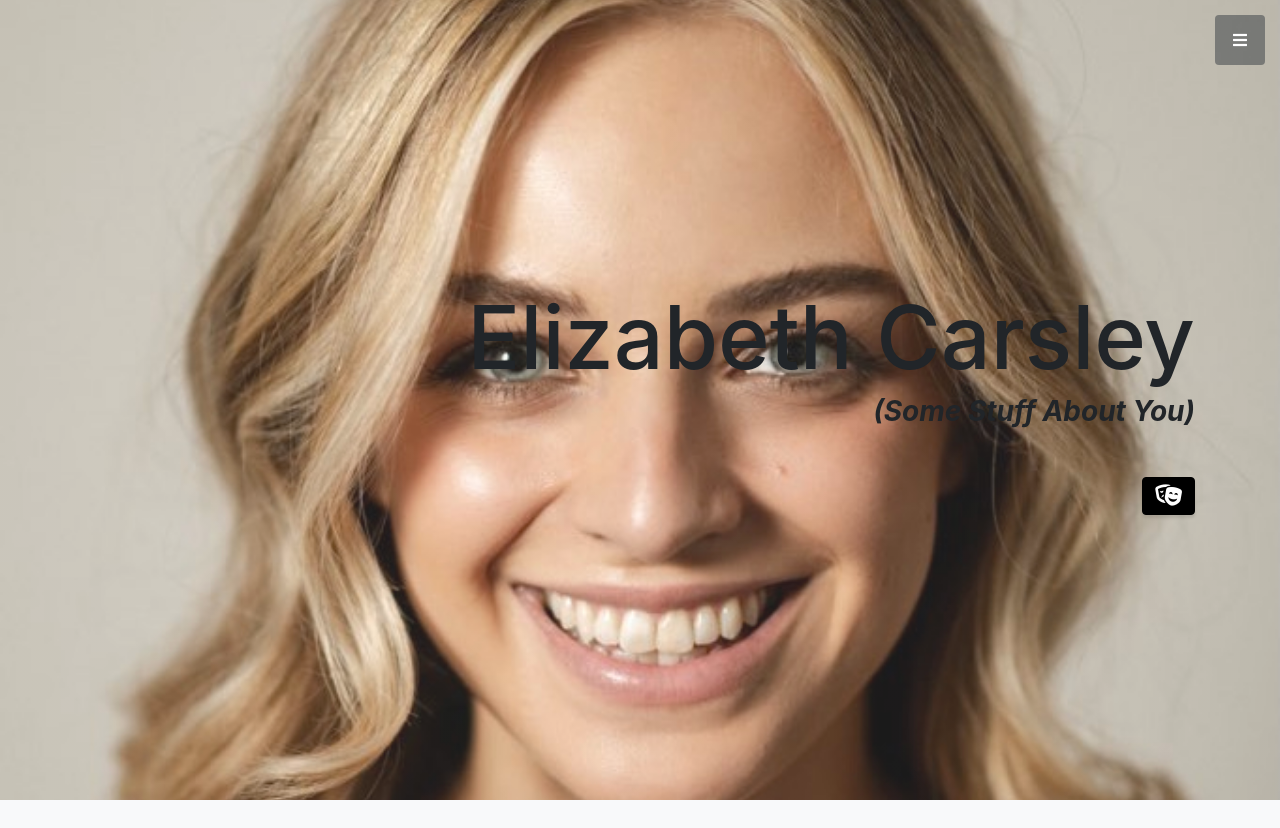
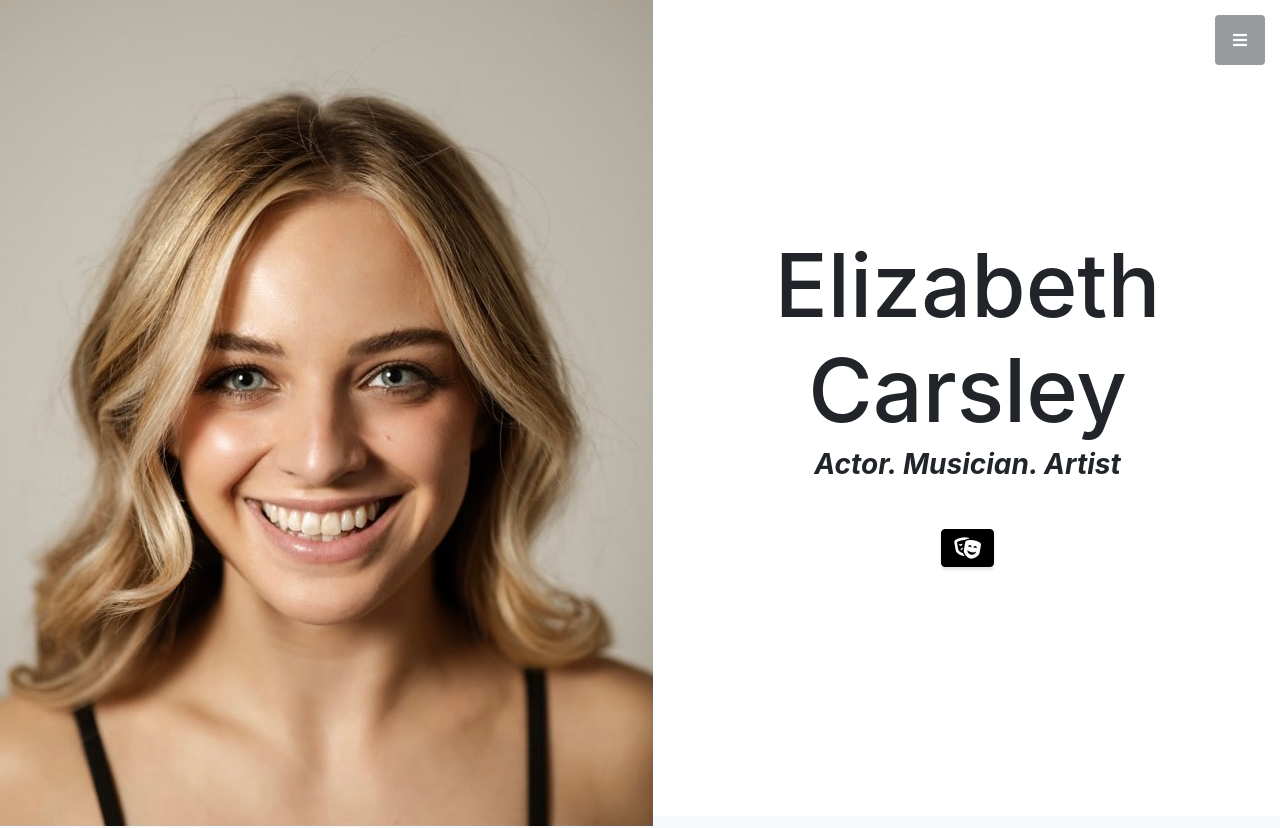
Before and after one commit to Drop-G/Elizabeth-sPortfolio, a website with bundled scripts: page index.html in a window 1280 px wide. Shown: the top 828 px of the page. Built offline with nearby package versions, Linux system fonts and the light colour scheme.

Commit message:
masthead formatted for headshot, rows need adj

```diff
--- a/index.html
+++ b/index.html
@@ -53,13 +53,20 @@
   </nav>
 
   <!-- Header -->
-  <header class="masthead d-flex">
-    <div class="container text-right my-auto">
-      <h1 class="mb-1">Elizabeth Carsley</h1>
-      <h3 class="mb-5">
-        <em><strong>(Some Stuff About You)</strong></em>
-      </h3>
-      <a class="btn btn-primary btn-xl js-scroll-trigger" href="#about"><i class="fas fa-theater-masks fa-lg"></i></a>
+  <header class="d-flex">
+    <div class="row">
+      <div class = "mb-3 masthead col-lg-6">
+        <img src="img/ElizabethHeadshot1(8x10)jpg.jpg"></img>
+      </div>
+      <div class= "masthead col-lg-6">
+        <div class="text-center">
+          <h1 class="mb-1">Elizabeth Carsley</h1>
+          <h3 class="mb-5">
+            <em><strong>Actor. Musician. Artist</strong></em>
+          </h3>
+          <a class="btn btn-primary btn-xl js-scroll-trigger" href="#about"><i class="fas fa-theater-masks fa-lg"></i></a>
+        </div>
+      </div>
     </div>
     <div class="overlay"></div>
   </header>
--- a/scss/_masthead.scss
+++ b/scss/_masthead.scss
@@ -1,15 +1,11 @@
-.masthead {
-  min-height: 30rem;
-  position: relative;
-  display: table;
+.masthead{
+  display: flex;
+  display: flex;
+  justify-content: center;
+  align-items: center;
   width: 100%;
   height: auto;
-  padding-top: 8rem;
-  padding-bottom: 8rem;
-  background: linear-gradient(90deg, fade-out($white, 0.9) 0%, fade-out($white, 0.9) 100%), url('../img/ElizabethHeadshot1(8x10)jpg.jpg');
-  background-position: center center;
-  background-repeat: no-repeat;
-  background-size: cover;
+
   h1 {
     font-size: 4rem;
     margin: 0;
```
Also changed, not shown: css/stylish-portfolio.css, css/stylish-portfolio.min.css.
